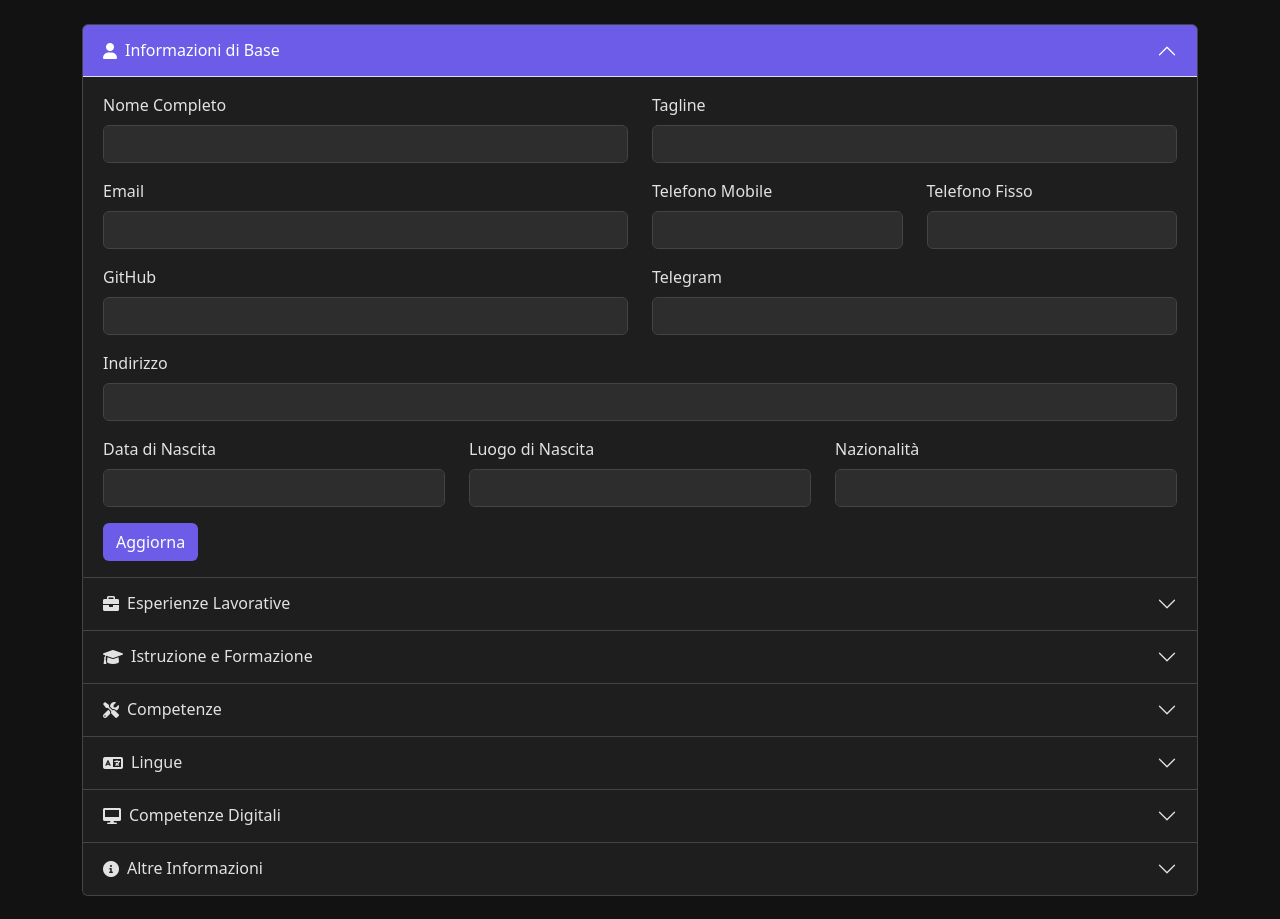
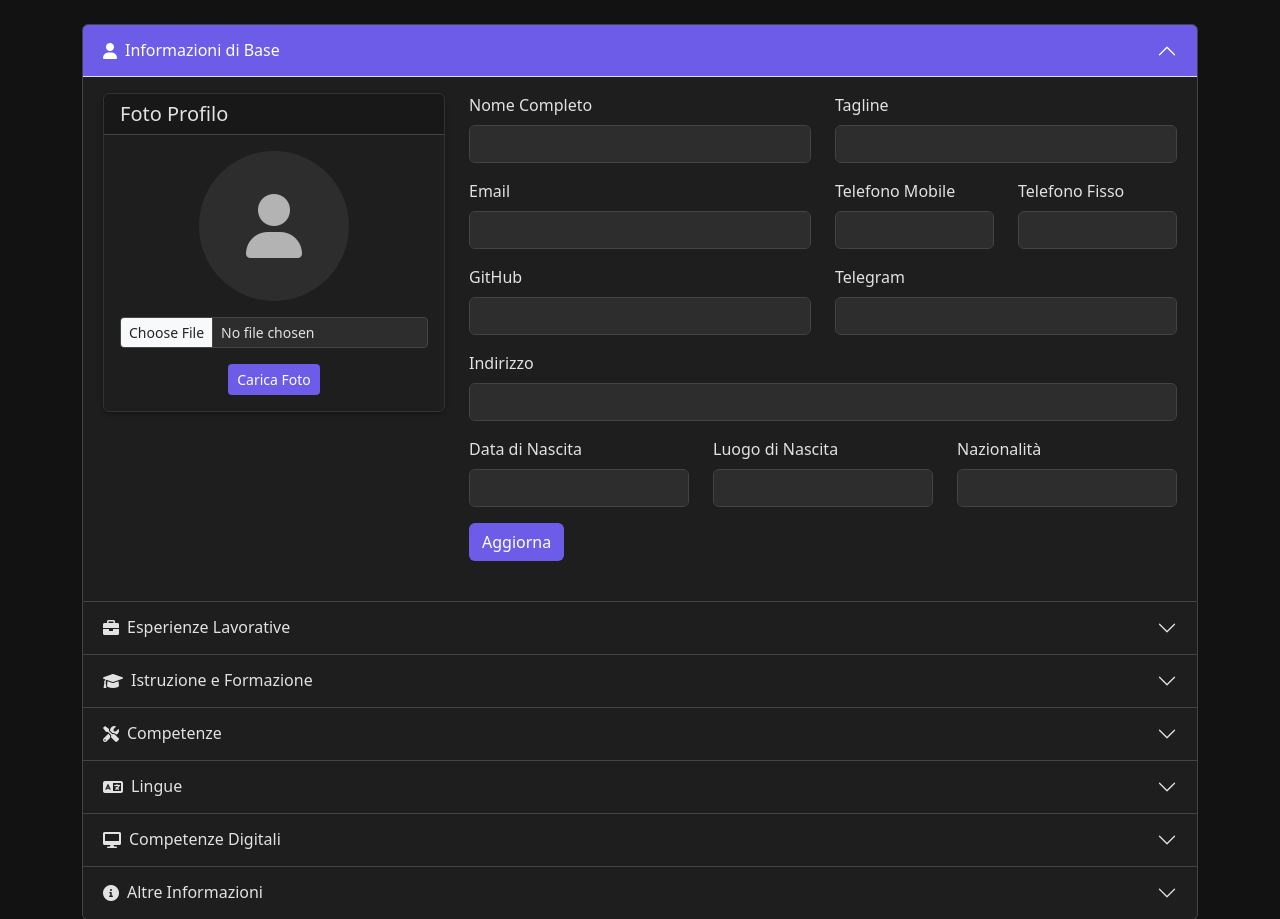
Before and after one commit to tasuboyz/Curriculum-Generator, a Flask app: template templates/index.html in a window 1280 px wide. Shown: the part 126-1045 px from the top of the page. Run offline with Flask 3, Linux system fonts and the light colour scheme; the template is opened without the code that fills it, so the values that code supplies are empty; parts of the project's set-up code (start-up, migrations or seed data) failed here and were passed over.

Commit message:
Add profile photo upload feature and update CV display with photo

```diff
--- a/app.py
+++ b/app.py
@@ -3,14 +3,29 @@
 
 import json
 import os
+import uuid
+from werkzeug.utils import secure_filename
 from flask import Flask, render_template, request, redirect, url_for, flash, send_file
 import generation_cv  # Importa il modulo generation_cv esistente per la generazione del CV
 
-app = Flask(__name__)
+app = Flask(__name__, static_folder='static')
 app.secret_key = "cv-update-secret-key"  # Chiave segreta per i messaggi flash
 
 # Percorso del file JSON del CV
 CV_JSON_PATH = 'cv.json'
+# Cartella per le immagini del profilo
+PROFILE_IMAGES_DIR = os.path.join('static', 'img')
+# Estensioni consentite per le immagini
+ALLOWED_EXTENSIONS = {'png', 'jpg', 'jpeg'}
+
+# Verifica delle estensioni consentite
+def allowed_file(filename):
+    """Verifica se l'estensione del file è consentita."""
+    return '.' in filename and \
+           filename.rsplit('.', 1)[1].lower() in ALLOWED_EXTENSIONS
+
+# Assicurati che la cartella per le immagini esista
+os.makedirs(PROFILE_IMAGES_DIR, exist_ok=True)
 
 def load_cv_data():
     """Carica i dati dal file JSON del CV."""
@@ -296,5 +311,42 @@ def download_cv():
         flash('Il file CV non è stato ancora generato. Genera prima il CV.', 'warning')
         return redirect(url_for('index'))
 
+@app.route('/upload-photo', methods=['POST'])
+def upload_photo():
+    """Gestisce l'upload della foto profilo."""
+    # Controlla se è stato inviato un file
+    if 'profile_photo' not in request.files:
+        flash('Nessun file inviato', 'danger')
+        return redirect(url_for('index'))
+
+    file = request.files['profile_photo']
+
+    # Se l'utente non seleziona un file, il browser invia un file vuoto senza nome
+    if file.filename == '':
+        flash('Nessun file selezionato', 'danger')
+        return redirect(url_for('index'))
+
+    # Se il file esiste ed è un'estensione consentita
+    if file and allowed_file(file.filename):
+        # Genera un nome di file sicuro e unico
+        filename = str(uuid.uuid4()) + os.path.splitext(secure_filename(file.filename))[1]
+        file_path = os.path.join(PROFILE_IMAGES_DIR, filename)
+
+        # Salva il file
+        file.save(file_path)
+
+        # Aggiorna il JSON con il percorso della nuova immagine
+        cv_data = load_cv_data()
+
+        # Salva il percorso relativo dell'immagine nel JSON
+        cv_data['basics']['photo'] = os.path.join('img', filename).replace('\\', '/')
+        save_cv_data(cv_data)
+
+        flash('Foto profilo caricata con successo!', 'success')
+    else:
+        flash('Formato file non supportato. Utilizzare PNG, JPG o JPEG.', 'danger')
+
+    return redirect(url_for('index'))
+
 if __name__ == '__main__':
     app.run(debug=True, host='0.0.0.0', port=5000)
--- a/generation_cv.py
+++ b/generation_cv.py
@@ -48,18 +48,56 @@ for section in sections:
     section.left_margin = Inches(0.5)
     section.right_margin = Inches(0.5)
 
-# Intestazione con nome e titolo
-header = doc.add_paragraph()
-name_run = header.add_run(cv_data['basics']['name'])
-name_run.bold = True
-name_run.font.size = Pt(24)
-name_run.font.color.rgb = RGBColor(68, 114, 196)  # Blu moderno
+# Crea una tabella per l'intestazione con foto (se presente)
+has_photo = 'photo' in cv_data['basics'] and cv_data['basics']['photo']
+if has_photo:
+    # Usa tabella per mettere foto a destra e nome/tagline a sinistra
+    header_table = doc.add_table(rows=1, cols=2)
+    header_table.autofit = False
 
-# Tagline sotto il nome
-tagline_para = doc.add_paragraph()
-tagline_run = tagline_para.add_run(cv_data['basics']['tagline'])
-tagline_run.italic = True
-tagline_run.font.size = Pt(12)
+    # Colonna sinistra per nome e tagline
+    left_cell = header_table.cell(0, 0)
+    left_cell.width = Inches(5.5)
+
+    # Nome e titolo
+    name_para = left_cell.paragraphs[0]
+    name_run = name_para.add_run(cv_data['basics']['name'])
+    name_run.bold = True
+    name_run.font.size = Pt(24)
+    name_run.font.color.rgb = RGBColor(68, 114, 196)  # Blu moderno
+
+    # Tagline sotto il nome
+    tagline_para = left_cell.add_paragraph()
+    tagline_run = tagline_para.add_run(cv_data['basics']['tagline'])
+    tagline_run.italic = True
+    tagline_run.font.size = Pt(12)
+
+    # Colonna destra per la foto
+    right_cell = header_table.cell(0, 1)
+    right_cell.width = Inches(1.5)
+    right_cell.paragraphs[0].alignment = WD_ALIGN_PARAGRAPH.RIGHT
+
+    # Aggiungi la foto
+    photo_path = os.path.join('static', cv_data['basics']['photo'])
+    if os.path.exists(photo_path):
+        try:
+            photo_run = right_cell.paragraphs[0].add_run()
+            photo_run.add_picture(photo_path, width=Inches(1.3), height=Inches(1.3))
+        except Exception as e:
+            print(f"Errore nel caricare l'immagine: {e}")
+else:
+    # Intestazione standard senza foto
+    header = doc.add_paragraph()
+    name_run = header.add_run(cv_data['basics']['name'])
+    name_run.bold = True
+    name_run.font.size = Pt(24)
+    name_run.font.color.rgb = RGBColor(68, 114, 196)  # Blu moderno
+
+    # Tagline sotto il nome
+    tagline_para = doc.add_paragraph()
+    tagline_run = tagline_para.add_run(cv_data['basics']['tagline'])
+    tagline_run.italic = True
+    tagline_run.font.size = Pt(12)
 
 # Linea separatrice
 line_para = doc.add_paragraph()
--- a/templates/index.html
+++ b/templates/index.html
@@ -189,6 +189,35 @@
                 </h2>
                 <div id="basicsCollapse" class="accordion-collapse collapse show" aria-labelledby="basicsHeading">
                     <div class="accordion-body">
+                        <!-- Foto profilo -->
+                        <div class="row mb-4">
+                            <div class="col-md-4">
+                                <div class="card">
+                                    <div class="card-header">
+                                        <h5 class="mb-0">Foto Profilo</h5>
+                                    </div>
+                                    <div class="card-body text-center">
+                                        {% if cv.basics.photo %}
+                                        <div class="mb-3">
+                                            <img src="{{ url_for('static', filename=cv.basics.photo) }}" alt="Foto Profilo" class="img-fluid rounded-circle profile-photo" style="max-width: 150px; max-height: 150px;">
+                                        </div>
+                                        {% else %}
+                                        <div class="mb-3">
+                                            <div class="no-photo-placeholder rounded-circle d-flex align-items-center justify-content-center" style="width: 150px; height: 150px; background-color: var(--dark-input); margin: 0 auto;">
+                                                <i class="fas fa-user fa-4x" style="color: var(--text-secondary);"></i>
+                                            </div>
+                                        </div>
+                                        {% endif %}
+                                        <form action="{{ url_for('upload_photo') }}" method="POST" enctype="multipart/form-data">
+                                            <div class="mb-3">
+                                                <input class="form-control form-control-sm" type="file" name="profile_photo" accept="image/png, image/jpeg, image/jpg">
+                                            </div>
+                                            <button type="submit" class="btn btn-sm btn-cv">Carica Foto</button>
+                                        </form>
+                                    </div>
+                                </div>
+                            </div>
+                            <div class="col-md-8">
                                 <form action="{{ url_for('update_basics') }}" method="POST">
                                     <div class="row mb-3">
                                         <div class="col-md-6">
@@ -249,6 +278,8 @@
 
                                     <button type="submit" class="btn btn-cv">Aggiorna</button>
                                 </form>
+                            </div>
+                        </div>
                     </div>
                 </div>
             </div>
```
Lines whose indentation alone changed are shown as unchanged.
